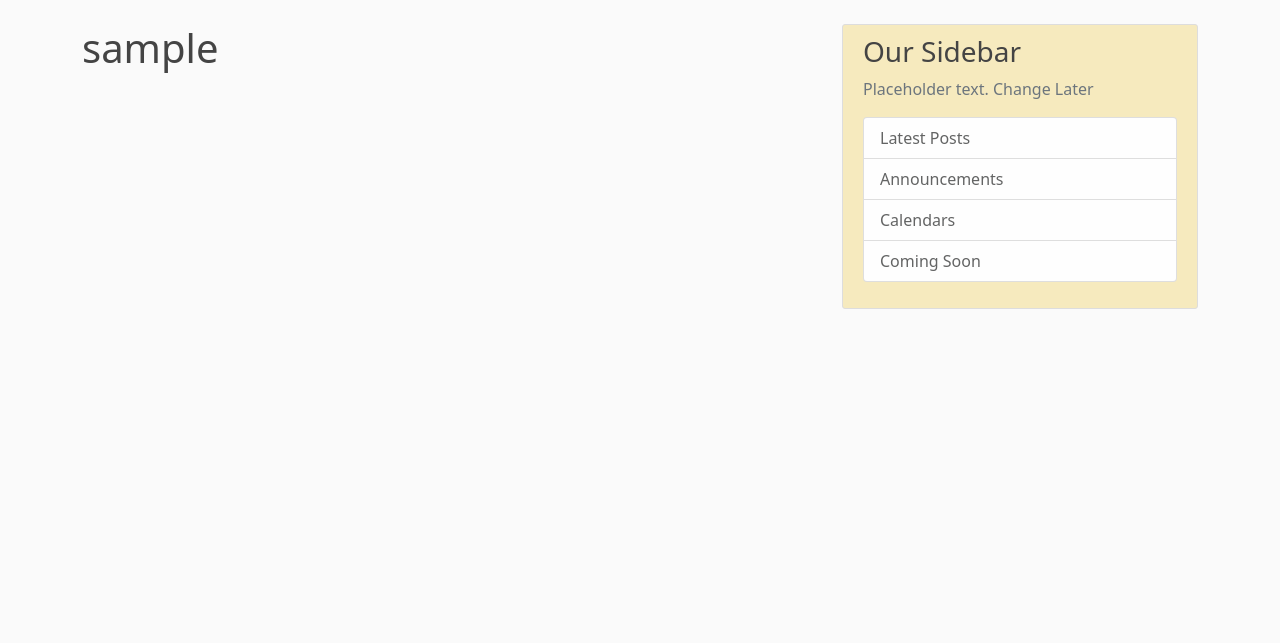
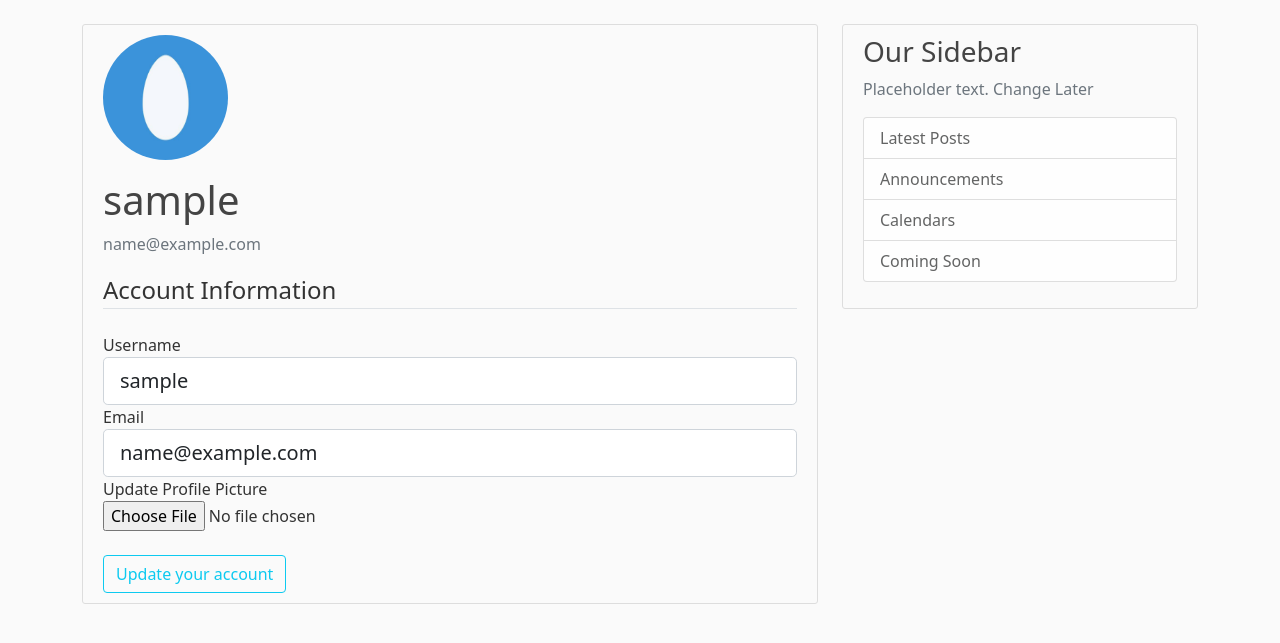
Before and after one commit to Victoromoniyi/flaskblog, a Flask app: page /account in a window 1280 px wide. Shown: the part 56-699 px from the top of the page. Run offline with Flask 2, Linux system fonts and the light colour scheme; the visitor is signed in with stand-in values (Sample User, id 1); data comes from the database, SQL or seed files in the repository; some libraries are stand-ins or nearby versions.

Commit message:
add profile pictures, update user account, deleted dark mode

```diff
--- a/flaskblog/forms.py
+++ b/flaskblog/forms.py
@@ -1,4 +1,6 @@
 from flask_wtf import FlaskForm
+from flask_wtf.file import FileField, FileAllowed
+from flask_login import current_user
 from wtforms import StringField, PasswordField, SubmitField, BooleanField
 from wtforms.validators import DataRequired, Length, Email, EqualTo, ValidationError
 from flaskblog.models import User
@@ -6,7 +8,6 @@ from flaskblog.models import User
 class RegistrationForm(FlaskForm):
      username = StringField('Username', validators=[DataRequired(),
      Length(min=2, max = 25)])
-
      email = StringField('Email', validators=[DataRequired(), Email()])
      password = PasswordField('Password', validators=[DataRequired()])
      password_confirm = PasswordField('Confirm Password',
@@ -28,3 +29,23 @@ class LoginForm(FlaskForm):
     password = PasswordField('Password', validators=[DataRequired()])
     remember = BooleanField('Remember Me')
     submit = SubmitField('Login')
+
+
+class UpdateAccountForm(FlaskForm):
+     username = StringField('Username', validators=[DataRequired(),
+     Length(min=2, max = 25)])
+     email = StringField('Email', validators=[DataRequired(), Email()])
+     picture = FileField('Update Profile Picture', validators=[FileAllowed(['jpg','png','gif'])])
+     submit = SubmitField('Update your account')
+
+     def validate_username(self,username):
+         if username.data != current_user.username:
+             user = User.query.filter_by(username=username.data).first()
+             if user:
+                 raise ValidationError('Username already exists. Please choose another one.')
+
+     def validate_email(self,email):
+         if email.data != current_user.email:
+             user = User.query.filter_by(email=email.data).first()
+             if user:
+                 raise ValidationError('Email already taken. Please use another one.')
--- a/flaskblog/routes.py
+++ b/flaskblog/routes.py
@@ -1,6 +1,9 @@
+import os
+import secrets
+from PIL import Image
 from flask import render_template, url_for, flash, redirect, request
 from flaskblog import app, db, bcrypt
-from flaskblog.forms import RegistrationForm, LoginForm
+from flaskblog.forms import RegistrationForm, LoginForm, UpdateAccountForm
 from flaskblog.models import User, Post
 from flask_login import current_user, login_user, logout_user, login_required
 
@@ -44,6 +47,18 @@ def register():
         return redirect(url_for('home'))
     return render_template('register.html', title='Register', form=form)
 
+def save_picture(form_picture):
+    random_hex = secrets.token_hex(7)
+    _, f_ext = os.path.splitext(form_picture.filename)
+    picture_fn = random_hex + f_ext
+    picture_path = os.path.join(app.root_path, 'static/profile_pictures', picture_fn)
+    size_output = (125,125)
+    i = Image.open(form_picture)
+    i.thumbnail(size_output)
+    i.save(picture_path)
+    return picture_fn
+
+
 @app.route('/login', methods=['GET', 'POST'])
 def login():
     if current_user.is_authenticated:
@@ -65,7 +80,21 @@ def logout():
     logout_user()
     return redirect(url_for('home'))
 
-@app.route('/account')
+@app.route('/account' , methods=['GET', 'POST'])
 @login_required
 def account():
-    return render_template('account.html', title='Account')
+    form = UpdateAccountForm()
+    if form.validate_on_submit():
+        if form.picture.data:
+            picture_file = save_picture(form.picture.data)
+            current_user.image_file = picture_file
+        current_user.username = form.username.data
+        current_user.email = form.email.data
+        db.session.commit()
+        flash('Your account has been updated!', 'success')
+        return redirect (url_for('account'))
+    elif request.method == 'GET':
+        form.username.data = current_user.username
+        form.email.data = current_user.email
+    image_file = url_for('static', filename='profile_pictures/' + (current_user.image_file))
+    return render_template('account.html', title='Account',image_file=image_file, form=form)
--- a/flaskblog/static/main.css
+++ b/flaskblog/static/main.css
@@ -24,12 +24,8 @@ h1, h2, h3, h4, h5, h6 {
   font-weight: 500;
 }
 
-.col-md-4{
-background: #green;
-}
-
 .content-section {
-  background: #f6eabe;
+  background: #fafafa;
   padding: 10px 20px;
   border: 1px solid #dddddd;
   border-radius: 3px;
--- a/flaskblog/templates/account.html
+++ b/flaskblog/templates/account.html
@@ -1,4 +1,56 @@
 {% extends "layout.html" %}
 {% block content %}
-  <h1>{{ current_user.username }}</h1>
+    <div class="content-section">
+      <div class="media">
+        <img class="rounded-circle account-img" src="{{  image_file }}">
+        <div class="media-body">
+          <h2 class="account-heading">{{  current_user.username }}</h2>
+          <p class="text-secondary">{{  current_user.email }}</p>
+        </div>
+        </div>
+          <form method="POST" action="" enctype="multipart/form-data">
+            {{ form.hidden_tag() }}
+            <fieldset class="form-group">
+              <legend class="border-bottom mb-4">Account Information</legend>
+              <div class="form-group">
+                {{ form.username.label(class="form-control-label") }}
+                {% if form.username.errors %}
+                  {{ form.username(class="form-control form-control-lg is-invalid") }}
+                  <div class="invalid-feedback">
+                    {% for error in form.username.errors %}
+                        <span>{{ error }}</span>
+                    {% endfor %}
+                  </div>
+                {% else %}
+                    {{ form.username(class="form-control form-control-lg") }}
+                {% endif %}
+              </div>
+              <div class="form-group">
+                {{ form.email.label(class="form-control-label") }}
+                {% if form.email.errors %}
+                  {{ form.email(class="form-control form-control-lg is-invalid") }}
+                  <div class="invalid-feedback">
+                    {% for error in form.email.errors %}
+                        <span>{{ error }}</span>
+                    {% endfor %}
+                  </div>
+                {% else %}
+                    {{ form.email(class="form-control form-control-lg") }}
+                {% endif %}
+              </div>
+                <div class="form-group">
+                  {{ form.picture.label() }} <br>
+                  {{ form.picture(class="form-control-file") }}
+                  {% if form.picture.errors %}
+                    {% for error in form.picture.errors %}
+                        <span class="text-danger">{{ error }}</span><br>
+                    {% endfor %}
+                  {% endif %}
+                  </div>
+              </fieldset>
+              <div class="form-group"> <br>
+                {{ form.submit(class="btn btn-outline-info") }}
+              </div>
+            </form>
+    </div>
 {% endblock content %}
```
Also changed, not shown: flaskblog/static/profile_pictures/c77a04fb8a69a7.png (added), flaskblog/static/profile_pictures/ca62d491f0d481.png (added), flaskblog/static/profile_pictures/default.jpg (added), flaskblog/static/profile_pictures/e86453e0533138.jpg (added), flaskblog/templates/register.html (indentation only).
